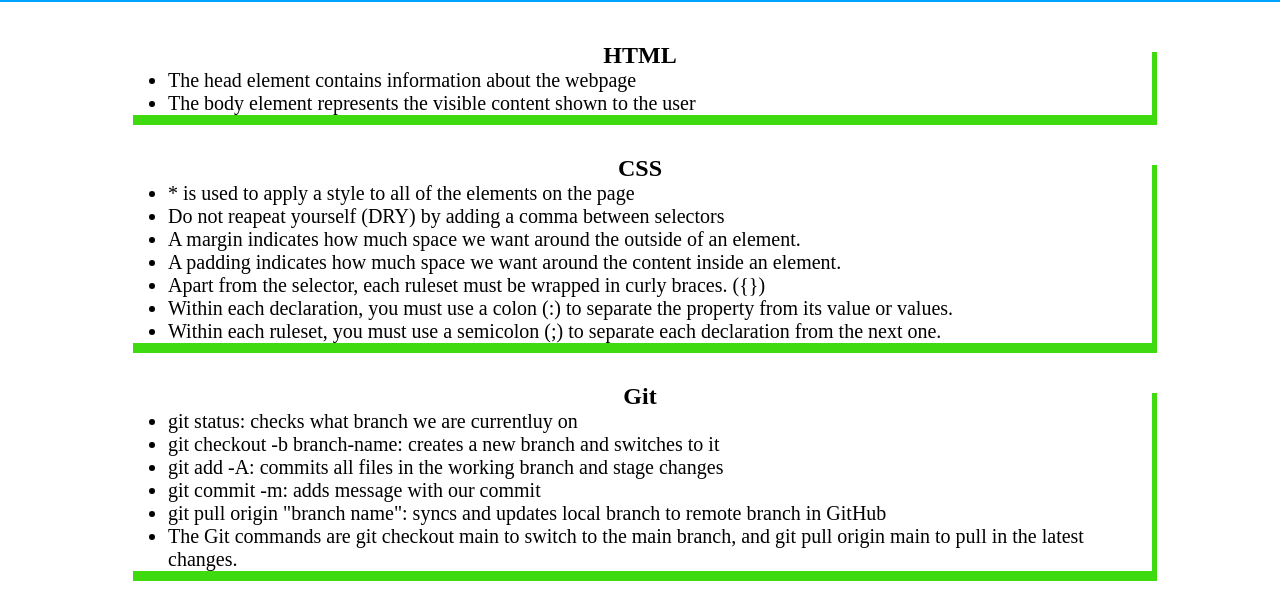
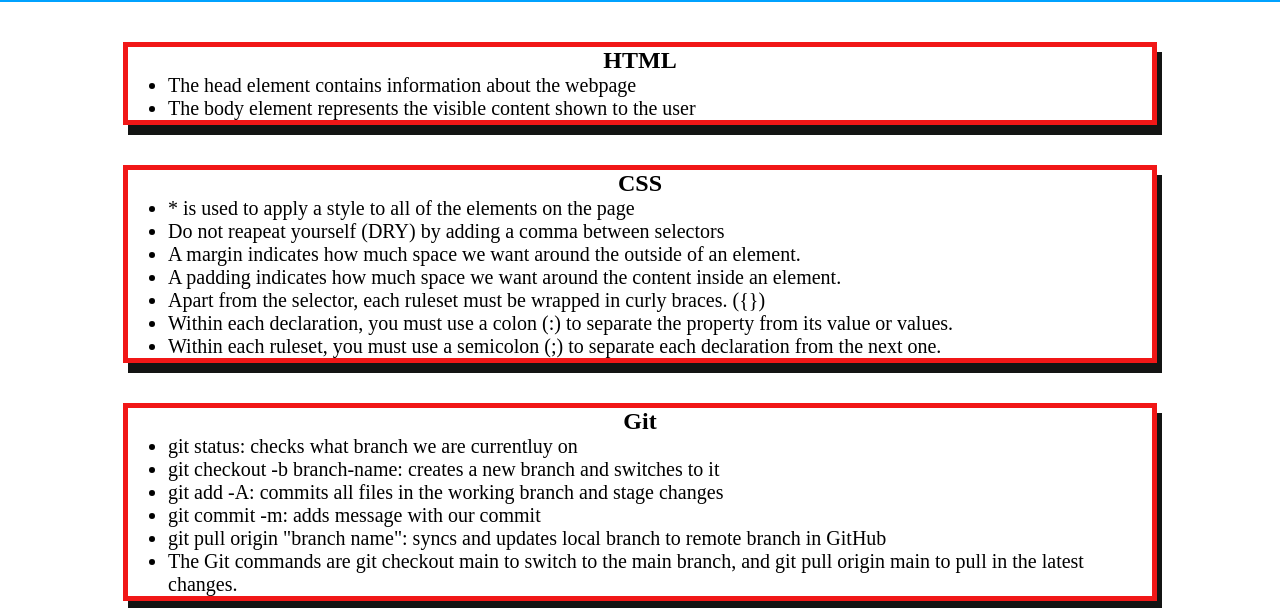
Before and after one commit to KarimB101/Prework-Study-guide, a plain HTML site: page index.html in a window 1280 px wide. Shown: the part 118-726 px from the top of the page. Drawn offline with Linux system fonts and the light colour scheme.

Commit message:
changed style

```diff
--- a/assets/style.css
+++ b/assets/style.css
@@ -30,6 +30,6 @@ p {
   }.card {
     width: 80%;
     margin: 40px auto;
-    border: 5px solid gray (133, 131, 131) (231, 25, 25, 0.87);
-    box-shadow: 5px 10px #40da11;
+    border: 5px solid rgb(241, 23, 23);
+    box-shadow: 5px 10px #131413;
   }
```
